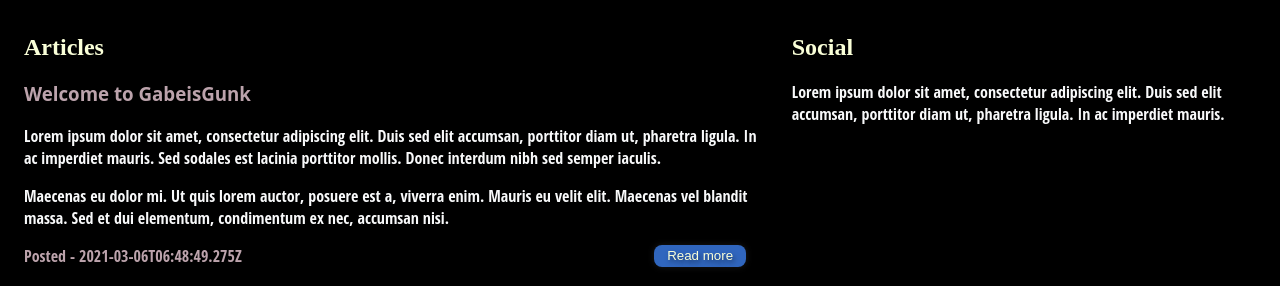
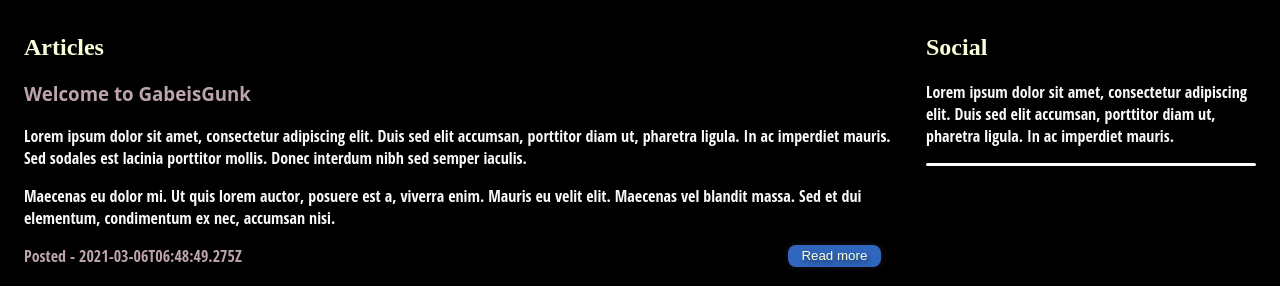
Before and after one commit to daftpy/GiSWebsite, a Gatsby site: page / in a window 1280 px wide. Shown: the part 553-839 px from the top of the page. Built offline with nearby package versions, Linux system fonts and the light colour scheme; Gatsby itself is replaced by a stand-in of ours.

Commit message:
Fixed Tiktok embed style.

```diff
--- a/src/pages/index.js
+++ b/src/pages/index.js
@@ -90,7 +90,9 @@
             <p>
               Lorem ipsum dolor sit amet, consectetur adipiscing elit. Duis sed elit accumsan, porttitor diam ut, pharetra ligula. In ac imperdiet mauris.
             </p>
-            <div dangerouslySetInnerHTML={{__html: pageContext.tiktok_embed}}></div>
+            <div className="embedWrapper">
+              <div className="testy" dangerouslySetInnerHTML={{__html: pageContext.tiktok_embed}}></div>
+            </div>
           </div>
         </div>
         {/* <div dangerouslySetInnerHTML={{__html: data.allMarkdownRemark.edges[0].node.html}}></div> */}
--- a/src/styles/global.css
+++ b/src/styles/global.css
@@ -22,9 +22,14 @@
 .articles {
   padding: 1em;
 }
-
 .socialFeed {
   padding: 1em;
+  max-width: 330px;
+}
+.embedWrapper {
+  background: #ffffff;
+  padding: .1em;
+  border-radius: 6px;
 }
 button {
   background: none;
```
